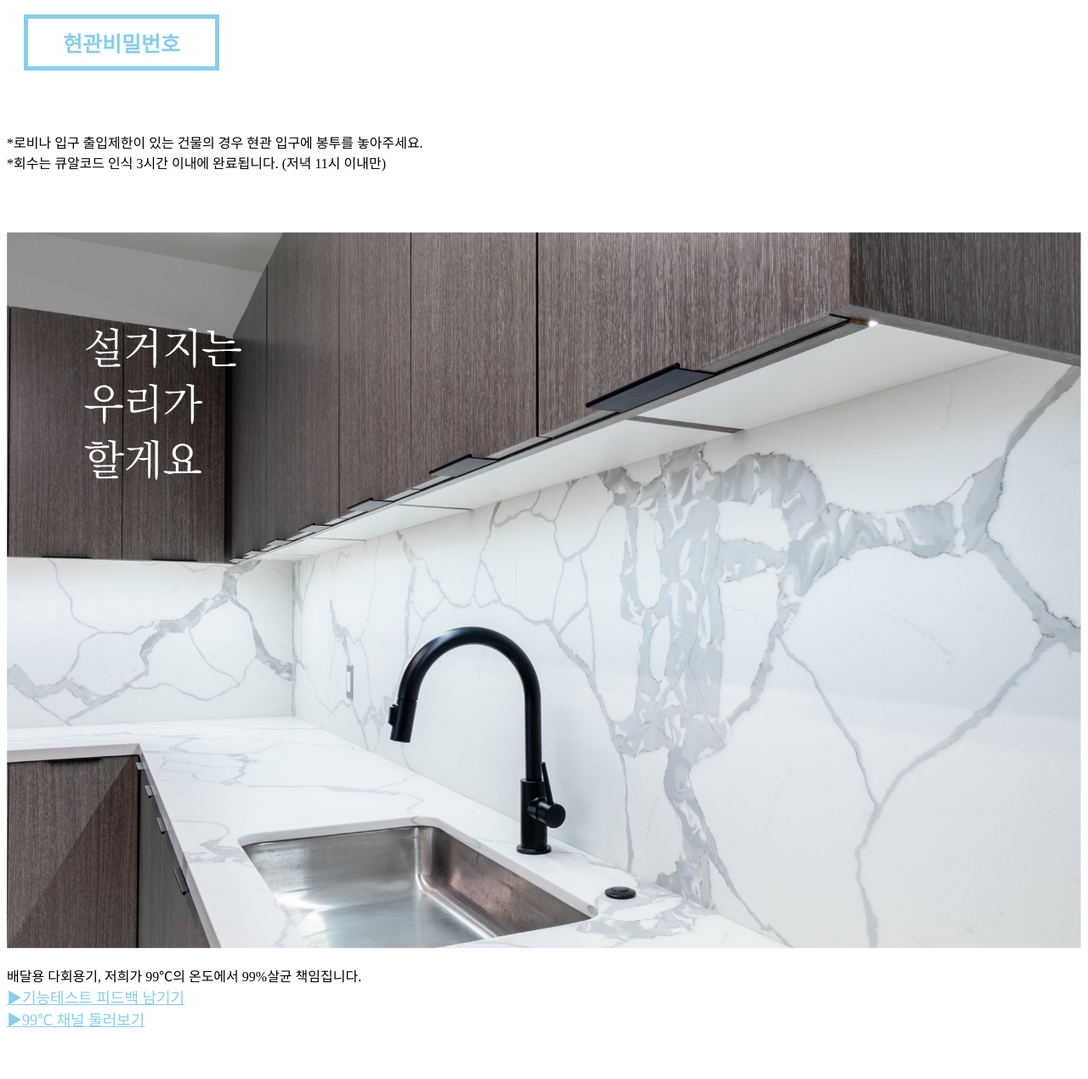
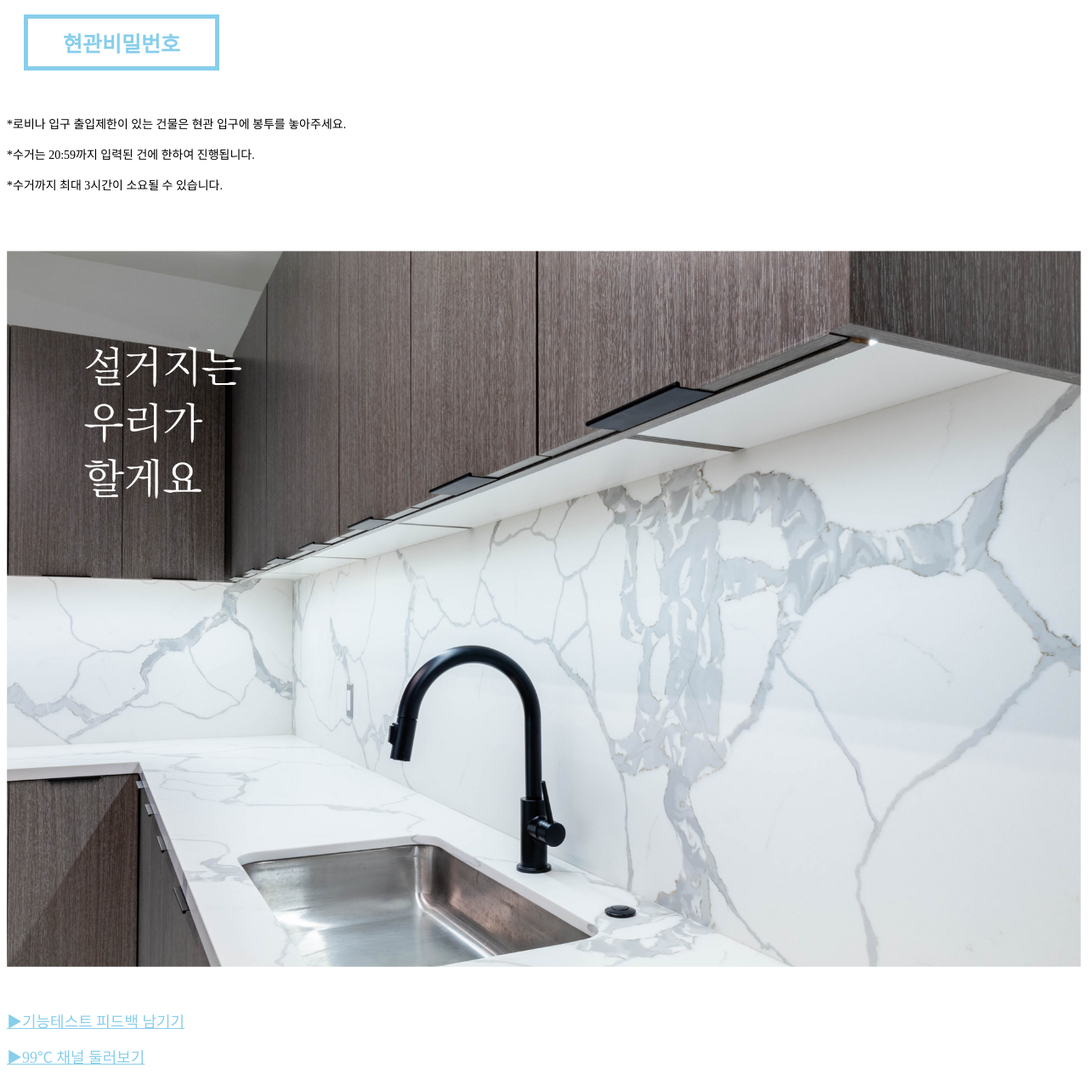
Before and after one commit to joseohui/index.html, a plain HTML site: page index.html in a window 1280 px wide. Shown: the part 220-1490 px from the top of the page at 85% size. Before the commit the page ends 1448 px from the top, so only its background shows below. Drawn offline with Linux system fonts and the light colour scheme.

Commit message:
Add files via upload

```diff
--- a/index.html
+++ b/index.html
@@ -25,6 +25,9 @@
       font-size:25px;
       text-decoration:none;
     }
+    p{
+      font-size:14px;
+    }
   </style>
 </head>
 
@@ -35,21 +38,19 @@
   <h1><strong>정보를 입력해주세요 </strong></h1>
   <u><strong>주소</strong></u>
   <u><strong>현관비밀번호</strong></u>
-  <br><br><p>*로비나 입구 출입제한이 있는 건물의 경우
-  현관 입구에 봉투를 놓아주세요.
-  <br>*회수는 큐알코드 인식 3시간 이내에
-  완료됩니다. (저녁 11시 이내만)</p>
+  <p>
+    <br><br>*로비나 입구 출입제한이 있는 건물은 현관 입구에 봉투를 놓아주세요.
+    <br><br>*수거는 20:59까지 입력된 건에 한하여 진행됩니다.
+    <br><br>*수거까지 최대 3시간이 소요될 수 있습니다.
+  </p>
 
 
   <br><br><br>
   <img src="sample.jpg" width="100%">
-  <p>배달용 다회용기,
-  저희가 99℃의 온도에서
-  99%살균 책임집니다.
-  <br><a href="https://docs.google.com/forms/d/e/1FAIpQLSeZn4r2KfwmlV9S6fyhYu3lRFH3QsZw3dpCTrFrkOZYcngbCg/viewform?usp=sf_link"
+  <p><br><br><a href="https://docs.google.com/forms/d/e/1FAIpQLSeZn4r2KfwmlV9S6fyhYu3lRFH3QsZw3dpCTrFrkOZYcngbCg/viewform?usp=sf_link"
   target="_blank">
   ▶기능테스트 피드백 남기기</a>
-  <br><a href="" target="_blank">
+  <br><br><a href="" target="_blank">
   ▶99℃ 채널 둘러보기</a>
   </p>
 
```
